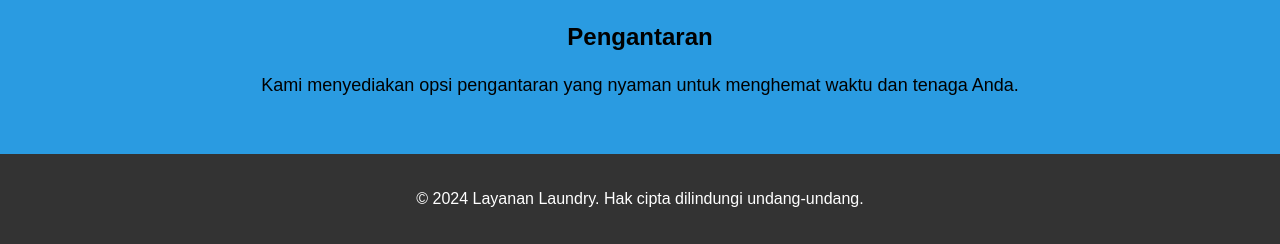
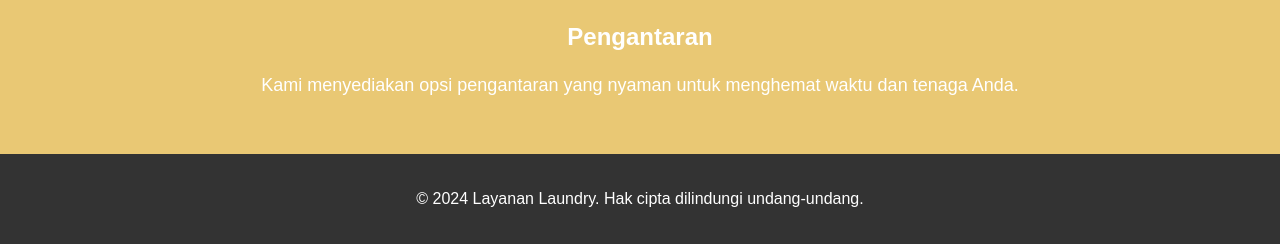
Before and after one commit to Allnput/KELMONITOR, a PHP site: page /Beranda.html in a window 1280 px wide. Shown: the part 1216-1460 px from the top of the page. Run offline with PHP 8.4, Linux system fonts and the light colour scheme.

Commit message:
pemesanan
codingan pemesanan!

```diff
--- a/BERANDA051/body.css
+++ b/BERANDA051/body.css
@@ -2,7 +2,8 @@ body {
     font-family: Arial, sans-serif;
     margin: 0;
     padding: 0;
-    background-color: rgb(42, 155, 225);
+    background-color: #E9C874;
+    color: white;
 
 
 }
@@ -14,12 +15,16 @@ body {
 
 header {
     background: #ffffff;
+    color:black;
     padding: 80px 0;
     text-align: center;
+    background-image: url(https://i.pinimg.com/564x/7a/53/6e/7a536eb74e73f6bdec13a72ac981d5b7.jpg);
+    background-size: cover;
 }
 
 header h1 {
     font-size: 36px;
+
 }
 
 header p {
```
Also changed, not shown: 1 other file.
